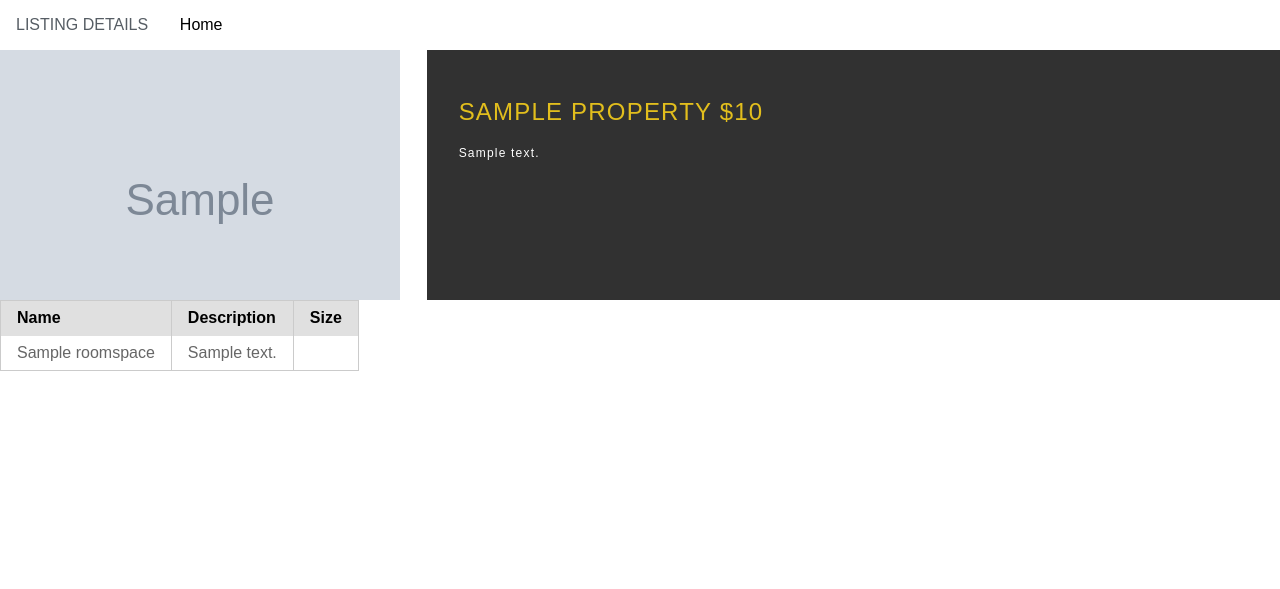
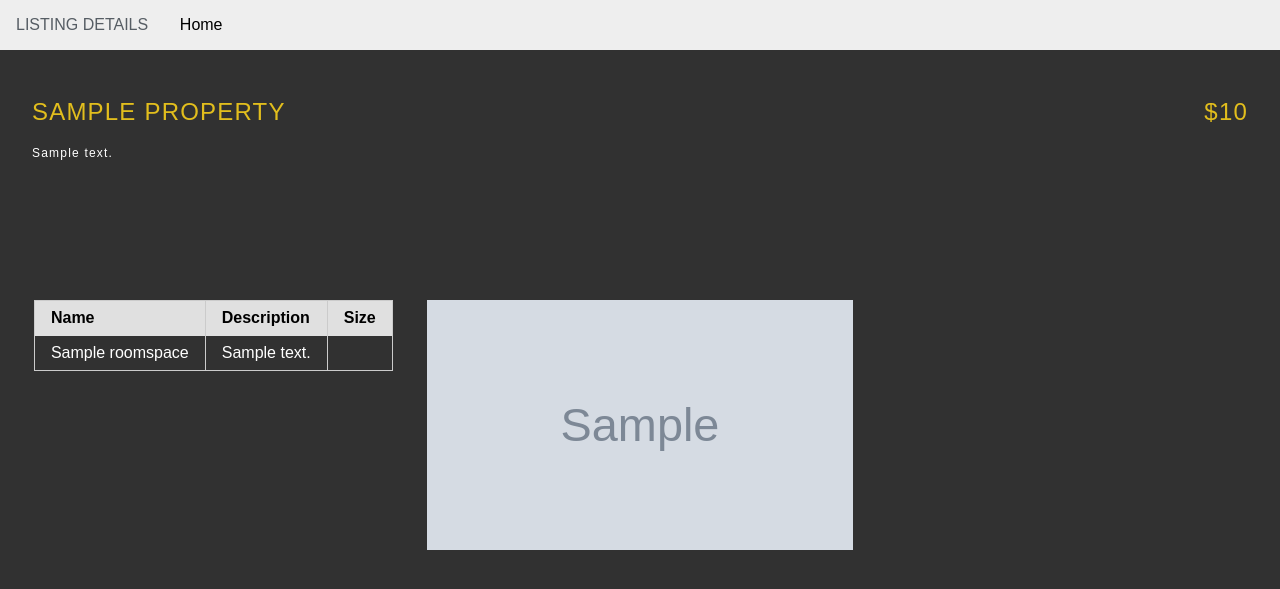
Before and after one commit to savithcj/HouseListingAB, a Django app: page /1/ in a window 1280 px wide. Shown: the top 589 px of the page. Run offline with Django 3.2, Linux system fonts and the light colour scheme; tables that the repository leaves empty hold one stand-in row (values such as "Sample post"); grey boxes marked "Sample" are stand-in pictures; some libraries are stand-ins or nearby versions.

Commit message:
work on the styling of the detailed listing page

```diff
--- a/website/welcomehome/global_listing/static/global_listing/listing_detail.css
+++ b/website/welcomehome/global_listing/static/global_listing/listing_detail.css
@@ -1,6 +1,6 @@
 body {
     color: #666;
-    /* background-color: rgb(49, 49, 49) */
+    background-color: rgb(49, 49, 49)
 }
 
 h1,h2,h3,h4,h5,h6 {
@@ -11,7 +11,13 @@ h1,h2,h3,h4,h5,h6 {
     padding: 2em;
 }
 
+.pure-table{
+    overflow: auto;
+    margin:auto;
+}
+
 .header .pure-menu {
+    background-color: #eee;
     border-bottom-color: black;
     border-radius: 0;
 }
@@ -33,8 +39,8 @@ h1,h2,h3,h4,h5,h6 {
 
 
     .photo-box img {
-        max-width: 100%;
-        height: auto;
+        width: 100%;
+        height: 100%;
         min-height: 250px;
     }
 
@@ -67,6 +73,7 @@ h1,h2,h3,h4,h5,h6 {
         }
 
 .text-box {
+    overflow: auto;
     background: rgb(49, 49, 49); /* bluish grey */
     color: #fff; /* steel blue */
 }
@@ -81,7 +88,8 @@ h1,h2,h3,h4,h5,h6 {
     }
 
     .text-box-subhead {
-        font-weight: normal;
+
+        font-weight: 100;
         letter-spacing: 0.1em;
         font-size: 12px;
     }
--- a/website/welcomehome/global_listing/templates/global_listing/listing_detail.html
+++ b/website/welcomehome/global_listing/templates/global_listing/listing_detail.html
@@ -1,4 +1,5 @@
 {% load static %}
+{% load humanize %}
 
 <!doctype html>
 <html lang="en">
@@ -17,7 +18,6 @@
         <link rel="stylesheet" href="https://unpkg.com/purecss@1.0.0/build/grids-responsive-min.css">
     <!--<![endif]-->
 
-
         <!--[if lte IE 8]>
             <link rel="stylesheet" href="css/layouts/listing_detail-old-ie.css">
         <![endif]-->
@@ -25,7 +25,9 @@
             <link rel="stylesheet" href="{% static 'global_listing/listing_detail.css' %}">
         <!--<![endif]-->
 </head>
+
 <body>
+
 
     <div>
         <div class="header">
@@ -43,23 +45,20 @@
         <!-- this div contains all the info about a posting -->
         <div class="pure-g">
 
-        <!-- displaying all images assosicated with  a posting -->
-        {% for rs in object.image_paths %}
-            <div class="photo-box pure-u-1 pure-u-md-1-2 pure-u-lg-1-3">
-                <img src="{{ rs.image.url }}">
-            </div>
-        {% endfor %}
 
-        <div class="text-box pure-u-1 pure-u-md-1-2 pure-u-lg-2-3">
+            <!-- Displaying title, description and price of the property -->
+            <div class="text-box pure-u-1 pure-u-md-1 pure-u-lg-1">
                 <div class="l-box">
-                <h1 class="text-box-head">{{ object.post_title }} ${{ object.price }} </h1>
+                    <h1 class="text-box-head">
+                        {{ object.post_title }}
+                        <span style="float:right">${{ object.price|intcomma }}</span>
+                    </h1>
                     <p class="text-box-subhead">{{ object.description }}</p>
                 </div>
             </div>
 
-
-    </div>
-
+            <!-- Displaying a table containing room information -->
+            <div class="text-box pure-u-1 pure-u-md-1-2 pure-u-lg-1-3">
                 <table class="pure-table">
                         <thead>
                             <tr>
@@ -68,17 +67,28 @@
                                 <th>Size</th>
                             </tr>
                         </thead>
-
                         {% for rs in object.room_space.all %}
                             <tbody>
-
                                 <td>{{rs.name}}</td>
                                 <td>{{rs.description}}</td>
                                 <td>{{rs.size}}</td>
-
                             </tbody>
                         {% endfor %}
                 </table>
+            </div>
+
+            <!-- displaying all images assosicated with  a posting -->
+            {% for rs in object.image_paths %}
+                <div class="photo-box pure-u-1 pure-u-md-1-2 pure-u-lg-1-3">
+                    <img class="pure-img-responsive" src="{{ rs.image.url }}">
+                </div>
+            {% endfor %}
+
+
+
+        </div>
+
+
 
     </div>
 
--- a/website/welcomehome/welcomehome/settings.py
+++ b/website/welcomehome/welcomehome/settings.py
@@ -41,6 +41,7 @@ INSTALLED_APPS = [
     'django.contrib.staticfiles',
     'rest_framework',
     'crispy_forms',
+    'django.contrib.humanize',
 ]
 
 MIDDLEWARE = [
```
Also changed, not shown: website/welcomehome/global_listing/templates/global_listing/index.html (+4 -4 lines). Lines whose indentation alone changed are shown as unchanged.
